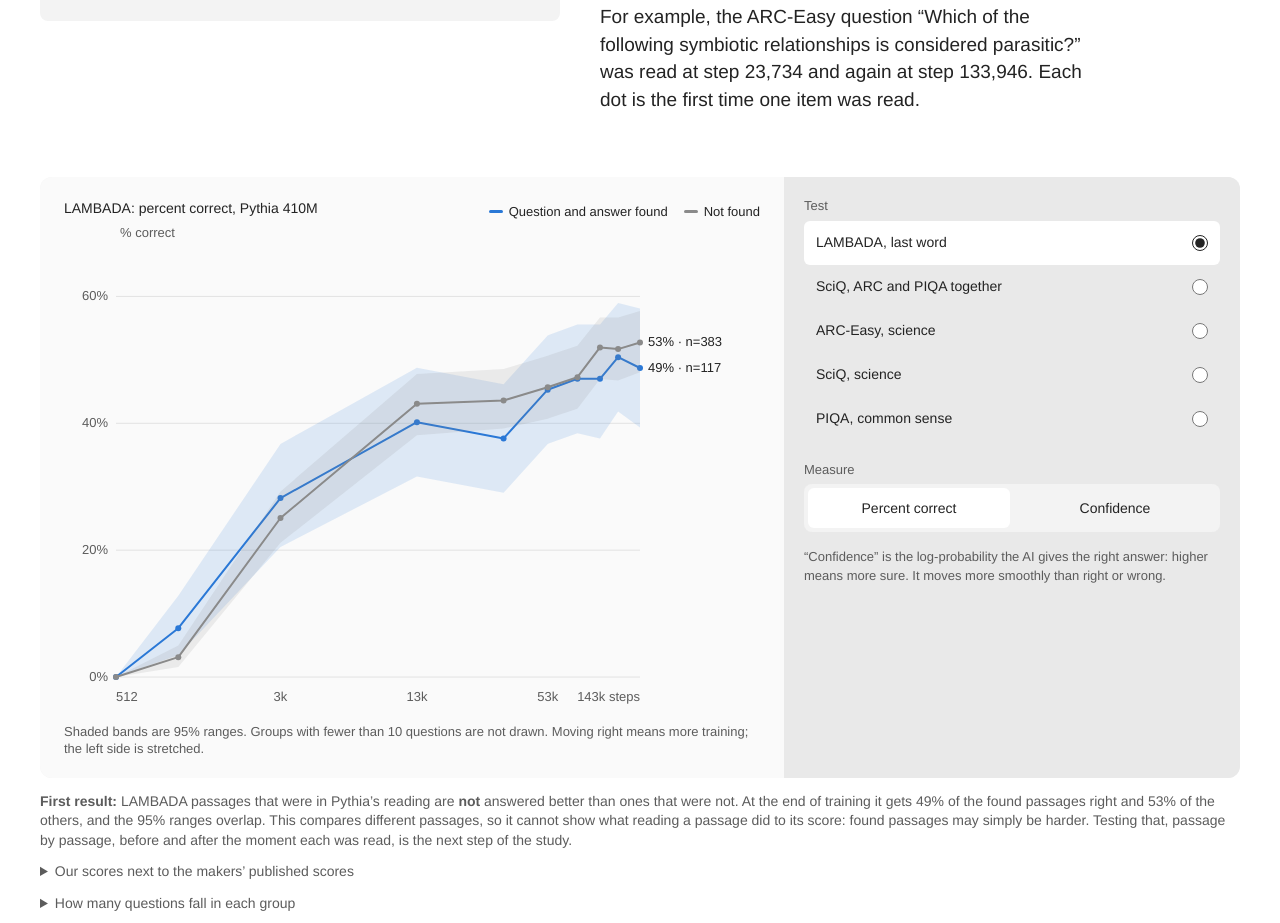
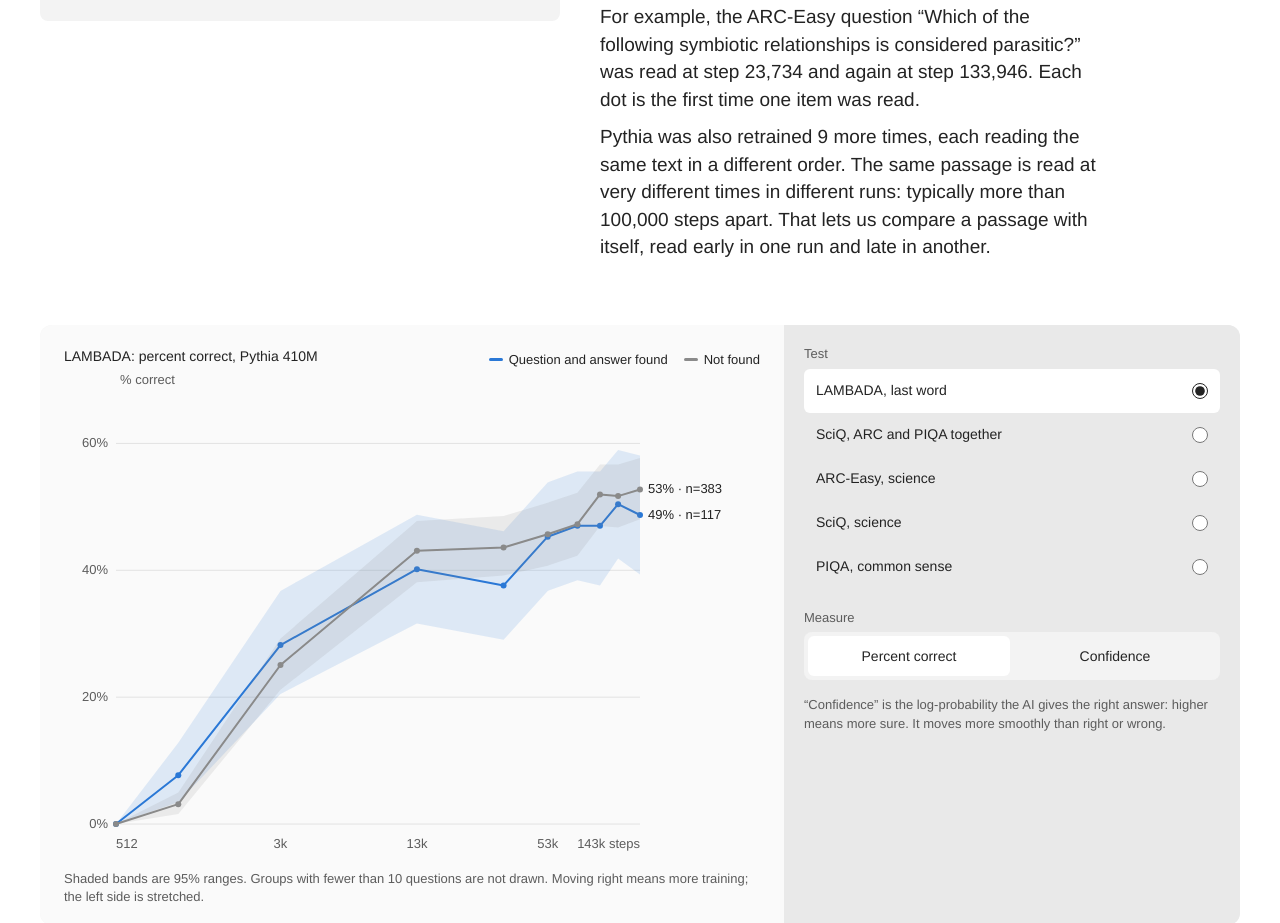
Before and after one commit to Eternal128/ProjectX, a plain HTML site: page site/index.html in a window 1280 px wide. Shown: the part 4435-5358 px from the top of the page. Drawn offline with Linux system fonts and the light colour scheme; a web font is replaced by a local one.

Commit message:
Site: say the same passage is read at very different times across runs; log the two proposed additions
The seed check and the planted-question test are written up as proposals, with the
seed check's feasibility numbers, so the team can adopt or drop them and pre-register
before the week-2 freeze.

```diff
--- a/site/index.html
+++ b/site/index.html
@@ -145,6 +145,7 @@
             <h3>We can tell when it read them</h3>
             <p>Pythia’s makers published the exact order it read everything in. Using it, we find the training step at which each found question was read, then open that step’s batch of text to check the question is really there.</p>
             <p>For example, the ARC-Easy question “Which of the following symbiotic relationships is considered parasitic?” was read at <b>step 23,734</b> and again at step 133,946. Each dot is the first time one item was read.</p>
+            <p>Pythia was also retrained 9 more times, each reading the same text in a different order. The same passage is read at very different times in different runs: typically <b>more than 100,000 steps apart</b>. That lets us compare a passage with itself, read early in one run and late in another.</p>
           </div>
         </article>
       </div>
```
Also changed, not shown: 1 other file.
